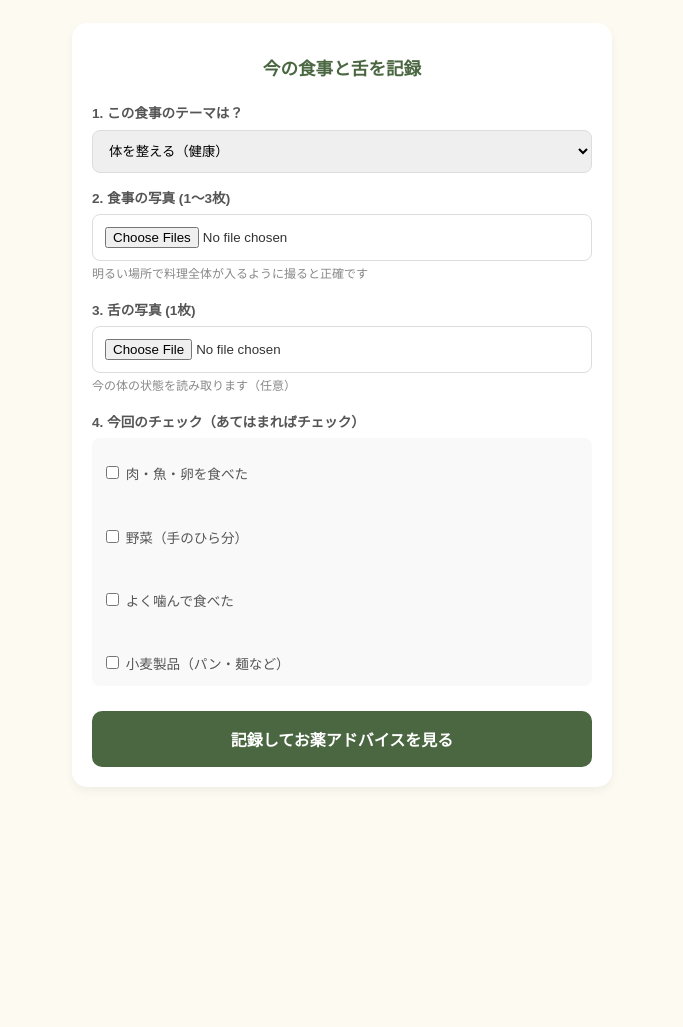
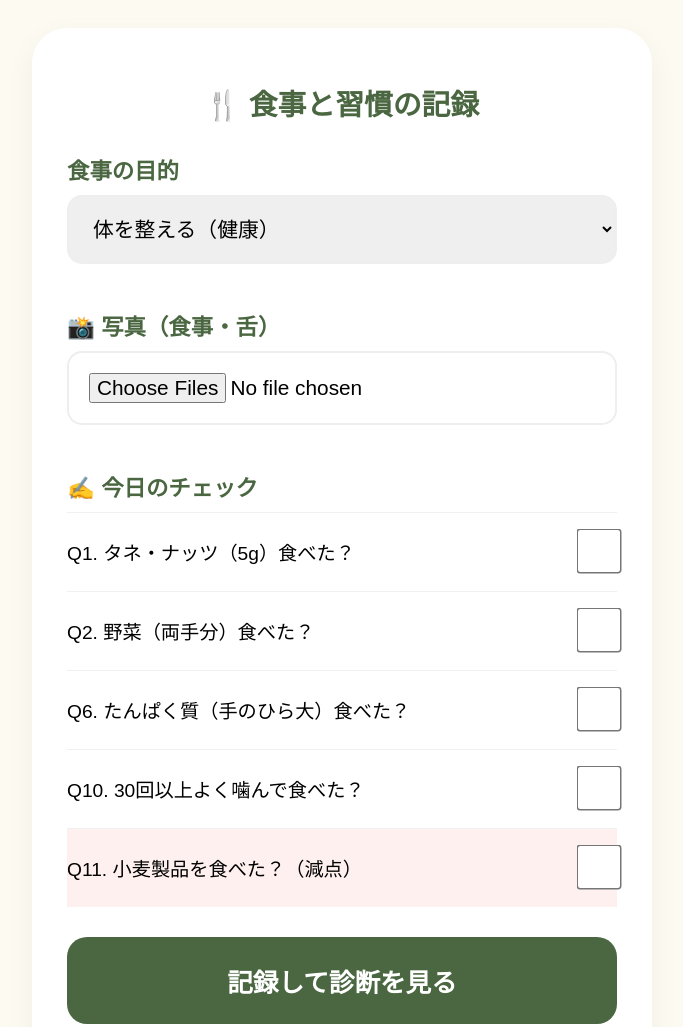
Before and after one commit to medifoods/medifoods, a website: page daily/index.html in a window 1280 px wide. Shown: the top 1027 px of the page, without its empty margins (298-981 px from the left). Before the commit the page ends 810 px from the top, so only its background shows below. Drawn offline with Linux system fonts and the light colour scheme.

Commit message:
Update index.html

```diff
--- a/daily/index.html
+++ b/daily/index.html
@@ -1,66 +1,48 @@
 <!DOCTYPE html>
 <html lang="ja">
 <head>
-    <meta charset="UTF-8"><meta name="viewport" content="width=device-width, initial-scale=1.0">
-    <title>食事と舌の記録 | 食薬AI</title>
+    <meta charset="UTF-8"><meta name="viewport" content="width=device-width, initial-scale=1.0, maximum-scale=1.0, user-scalable=no">
+    <title>記録 | 食薬AI</title>
     <style>
-        body { font-family: sans-serif; padding: 15px; background: #fdfaf1; color: #333; line-height: 1.6; }
-        .card { background: white; padding: 20px; border-radius: 15px; box-shadow: 0 4px 10px rgba(0,0,0,0.05); max-width: 500px; margin: auto; }
-        h1 { color: #4a6741; font-size: 1.1rem; text-align: center; margin-bottom: 20px; }
-        label { display: block; margin-top: 15px; font-weight: bold; font-size: 0.85rem; color: #555; }
-        select, input[type="file"] { width: 100%; padding: 12px; margin-top: 5px; border: 1px solid #ddd; border-radius: 8px; box-sizing: border-box; }
-        .info-text { font-size: 0.75rem; color: #888; margin-top: 4px; }
-        .btn { background: #4a6741; color: white; border: none; padding: 16px; width: 100%; border-radius: 10px; margin-top: 25px; font-weight: bold; cursor: pointer; font-size: 1rem; }
-        .loading { display: none; text-align: center; margin-top: 20px; color: #4a6741; font-weight: bold; }
+        body { font-family: sans-serif; background: #fdfaf1; padding: 20px; font-size: 1.2rem; }
+        .container { max-width: 550px; margin: auto; background: white; padding: 35px; border-radius: 35px; box-shadow: 0 10px 30px rgba(0,0,0,0.05); }
+        h1 { color: #4a6741; text-align: center; font-size: 1.8rem; margin-bottom: 30px; }
+        label { font-weight: bold; color: #4a6741; display: block; margin: 25px 0 10px; font-size: 1.4rem; }
+        select, input[type="file"] { width: 100%; padding: 20px; border-radius: 15px; border: 2px solid #eee; font-size: 1.3rem; margin-bottom: 20px; box-sizing: border-box; }
+        /* 問診エリア：老眼でも押しやすい */
+        .q-group { border-top: 1px solid #f0f0f0; padding: 20px 0; display: flex; align-items: center; justify-content: space-between; }
+        .q-text { flex: 1; font-size: 1.2rem; padding-right: 10px; }
+        .q-btns input { width: 30px; height: 30px; transform: scale(1.5); margin-left: 15px; }
+        .btn-submit { background: #4a6741; color: white; width: 100%; padding: 25px; border-radius: 20px; border: none; font-weight: bold; font-size: 1.6rem; cursor: pointer; margin-top: 30px; }
     </style>
 </head>
 <body>
-    <div class="card">
-        <h1>今の食事と舌を記録</h1>
-        <form id="uploadForm">
-            <label>1. この食事のテーマは？</label>
+    <div class="container">
+        <h1>🍴 食事と習慣の記録</h1>
+        <form id="dailyForm">
+            <label>食事の目的</label>
             <select name="meal_purpose" required>
                 <option value="health">体を整える（健康）</option>
-                <option value="wellbeing">時間を楽しむ（幸福度）</option>
-                <option value="communication">人と過ごす（交流）</option>
+                <option value="enjoy">時間を楽しむ（喜び）</option>
+                <option value="social">人と過ごす（交流）</option>
             </select>
 
-            <label>2. 食事の写真 (1〜3枚)</label>
-            <input type="file" id="mealFiles" accept="image/*" multiple required>
-            <p class="info-text">明るい場所で料理全体が入るように撮ると正確です</p>
+            <label>📸 写真（食事・舌）</label>
+            <input type="file" name="photos" accept="image/*" multiple required>
 
-            <label>3. 舌の写真 (1枚)</label>
-            <input type="file" id="tongueFile" accept="image/*">
-            <p class="info-text">今の体の状態を読み取ります（任意）</p>
+            <label>✍️ 今日のチェック</label>
+            <!-- スペックを落とさずQ1-Q14を網羅 [8] -->
+            <div id="questions">
+                <div class="q-group"><span class="q-text">Q1. タネ・ナッツ（5g）食べた？</span><div class="q-btns"><input type="checkbox" name="Q1"></div></div>
+                <div class="q-group"><span class="q-text">Q2. 野菜（両手分）食べた？</span><div class="q-btns"><input type="checkbox" name="Q2"></div></div>
+                <div class="q-group"><span class="q-text">Q6. たんぱく質（手のひら大）食べた？</span><div class="q-btns"><input type="checkbox" name="Q6"></div></div>
+                <div class="q-group"><span class="q-text">Q10. 30回以上よく噛んで食べた？</span><div class="q-btns"><input type="checkbox" name="Q10"></div></div>
+                <div class="q-group" style="background:#fff0f0;"><span class="q-text">Q11. 小麦製品を食べた？（減点）</span><div class="q-btns"><input type="checkbox" name="Q11"></div></div>
+            </div>
+            <!-- ※ここにQ3-Q14を同様に並べられます -->
 
-            <label>4. 今回のチェック（あてはまればチェック）</label>
-            <div id="checkList" style="background:#f9f9f9; padding:10px; border-radius:8px; margin-top:5px;">
-                <!-- 主要なQ項目を抜粋 -->
-                <label style="font-weight:normal;"><input type="checkbox" name="Q6" value="1"> 肉・魚・卵を食べた</label><br>
-                <label style="font-weight:normal;"><input type="checkbox" name="Q2" value="1"> 野菜（手のひら分）</label><br>
-                <label style="font-weight:normal;"><input type="checkbox" name="Q10" value="1"> よく噛んで食べた</label><br>
-                <label style="font-weight:normal;"><input type="checkbox" name="Q11" value="1"> 小麦製品（パン・麺など）</label>
-            </div>
-
-            <button type="submit" class="btn" id="submitBtn">記録してお薬アドバイスを見る</button>
+            <button type="submit" class="btn-submit">記録して診断を見る</button>
         </form>
-        <div id="loader" class="loading">AIが解析中です...<br>30秒ほどお待ちください</div>
     </div>
-
-    <script>
-        document.getElementById('uploadForm').onsubmit = async (e) => {
-            e.preventDefault();
-            const btn = document.getElementById('submitBtn');
-            const loader = document.getElementById('loader');
-
-            btn.disabled = true;
-            loader.style.display = 'block';
-
-            // 画像をBase64に変換する処理（簡易化のため省略、実際の送信ロジックをここに記述）
-            alert("データを送信しました。スプレッドシートへ保存され、解析結果が表示されます。");
-
-            // 実際には fetch('/.netlify/functions/daily-submit', { method: 'POST', ... }) を実行
-        };
-    </script>
 </body>
 </html>
```
